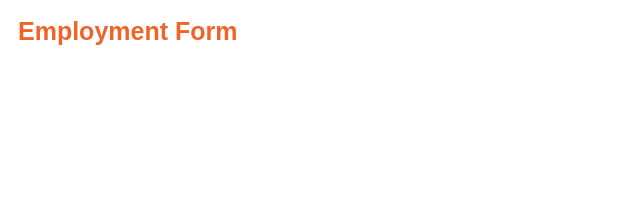
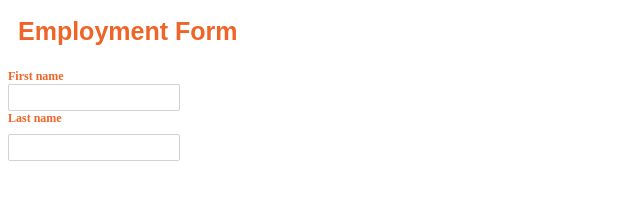
Before and after one commit to kingaburak/zajecia-frontend, a plain HTML site: page zadanie2-formularz/index.html in a window 1280 px wide. Shown: the full height of the page, 0-640 px from the left. Drawn offline with Linux system fonts and the light colour scheme.

Commit message:
zadanie2

```diff
--- a/zadanie2-formularz/index.html
+++ b/zadanie2-formularz/index.html
@@ -8,6 +8,18 @@
 </head>
 <body>
     <h1 class="tytul">Employment Form</h1>
+    <form>
+        <div class="name">
+            <div class="first_name">
+                <label class="first_name_label">First name</label>
+                <input class="input_first_name" type="text" name="first_name" id="first_name" required>
+            </div>
+            <div class="last_name">
+                <label class="first_name_label">Last name</label>
+                <input class="input_first_name" type="text" name="first_name" id="first_name" required>
+            </div>
+        </div>
 
+    </form>
 </body>
 </html>
--- a/zadanie2-formularz/style.css
+++ b/zadanie2-formularz/style.css
@@ -1,8 +1,33 @@
 .tytul {
     font-size: 25px;
     font-weight: bold;
-    margin-bottom: 10px;
+    margin-bottom: 20px;
     margin-left: 10px;
     color:#ef6428;
     font-family: 'arial';
 }
+
+.name {
+    display: flex;
+    flex-direction: column;
+    width: 10rem;
+}
+
+.first_name_label {
+    margin-bottom: 8px;
+    color: #ef6428;
+    font-size: 12px;
+    font-weight: bold;
+}
+
+.input_first_name {
+    width: 10rem;
+    border: 1px solid rgb(210, 210, 210);
+    border-radius: 2px;
+    padding: 5px;
+}
+
+.last_name {
+    display: flex;
+    flex-direction: column;
+}
```
Also changed, not shown: README.md.
